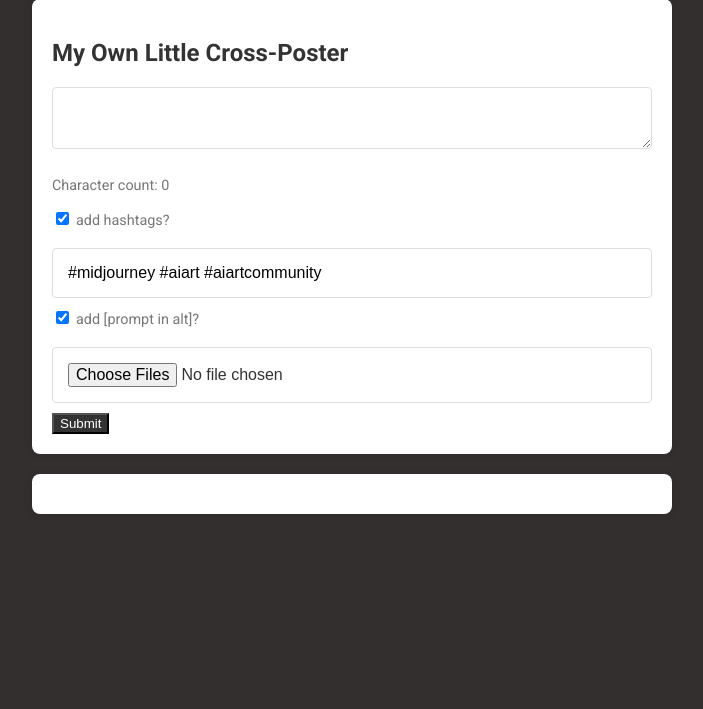
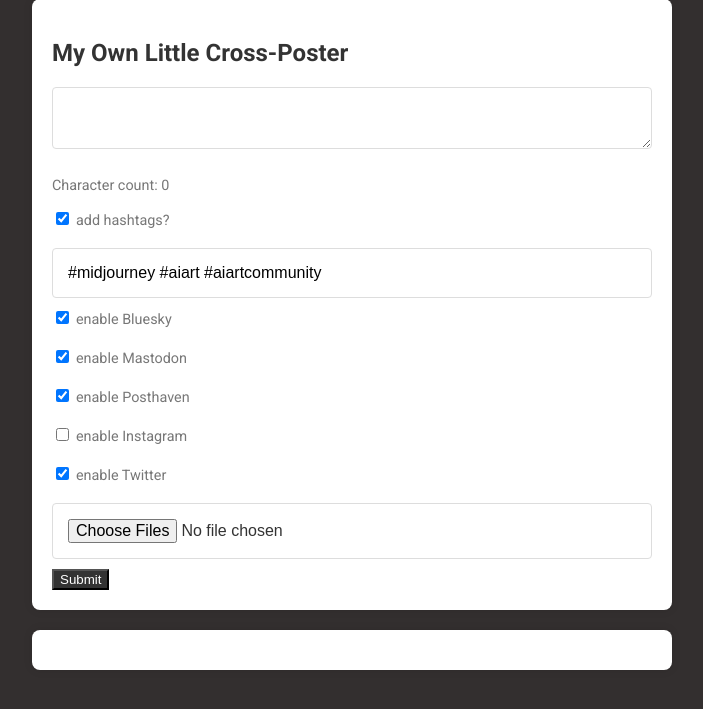
Before and after one commit to GanWeaving/social-cross-post, a Flask app: page / in a window 1280 px wide. Shown: the part 41-750 px from the top of the page, without its empty margins (288-991 px from the left). Run offline with Flask 3, Linux system fonts and the light colour scheme; the visitor is signed in with stand-in values (Sample User, id 1); parts of the project's set-up code (start-up, migrations or seed data) failed here and were passed over; some libraries are stand-ins or nearby versions.

Commit message:
updated the UI and fixed some bugs
I've added checkboxes to select which sites to post to, and more

```diff
--- a/app.py
+++ b/app.py
@@ -3,6 +3,7 @@
 import logging
 from PIL import Image
 from datetime import datetime
+import inspect
 from flask import Flask, render_template, request, redirect, url_for, flash, session
 from flask_session import Session  # if you're using flask-session
 
@@ -14,6 +15,12 @@
 import masto
 import twitter
 from config import Config, MYPASSWORD
+
+enable_twitter = False
+enable_instagram = True
+enable_posthaven = False
+enable_bluesky = False
+enable_mastodon = False
 
 # Get the filename of the current module
 logname = os.path.splitext(os.path.basename(__file__))[0]
@@ -61,10 +68,11 @@
 
     hashtag = request.form.get('hashtagCheckbox')  # get the value of hashtagCheckbox
     hashtag_text = request.form.get('txt_hashtags')  # get the value of txt_hashtags
-    alt_text_checkbox = request.form.get('altCheckbox')  # get the value of altCheckbox
-    logger.info("alt_text_checkbox: %s", alt_text_checkbox)  # log the value for debugging
 
-    if alt_text_checkbox:  # if checkbox is checked, add '[prompt in the alt]'
+    # Check if any images have been selected and if any of them have alt text
+    files = request.files.getlist('files')
+    alt_texts = [request.form.get('alt_text_' + str(i)) for i in range(len(files))]
+    if files and any(alt_texts):
         text += '\n\n[prompt in the alt]'
 
     if hashtag == 'on':  # if checkbox is checked, append hashtag_text
@@ -76,15 +84,16 @@
 
     files = request.files.getlist('files')
     logger.info('files: %s', files)
+    textOnly = False
 
     if files:  # this block will execute if any files have been uploaded
         new_names = [request.form.get('new_name_' + str(i)) for i in range(len(files))]
         logger.info('new names: %s', new_names)
 
-        # Rename files by appending the extension of the current filename
+        # Rename files by appending the extension of the current filename or keep the original filename
         for i, file in enumerate(files):
             filename, extension = os.path.splitext(file.filename)
-            new_name = new_names[i] + extension if new_names[i] and new_names[i] != '' else filename + extension
+            new_name = new_names[i] + extension if new_names[i] and new_names[i] != '' else filename
             file.filename = new_name
             logger.info('file.filename: %s', file.filename)
 
@@ -109,26 +118,10 @@
         # Process files and store resized images
         processed_files, processed_alt_texts = process_files(files, alt_texts)
         logger.debug('Files after processing: %s', ', '.join(filename for filename, _ in processed_files))
-
-        try:
-            twitter.upload_to_twitter(processed_files, alt_texts, text_mastodon)
-            #logger.debug('processed files: %s', processed_files)
-            #logger.debug('Posting to Twitter completed')
-        except Exception as e:
-            flash(f'Failed to post to Twitter. Error: {e}')
-
-        # Post carousel to Instagram
-        try:
-            logger.debug('Image locations: %s', image_locations)
-            instagram.postInstagramCarousel(image_locations, text)
-            logger.debug('Posting to Instagram completed')
-            #delete_images_from_static(processed_files)  # Delete the images from the static directory
-        except Exception as e:
-            flash(f'Failed to post to Instagram. Error: {e}')
-
     else:
         processed_files = []
-        alt_texts = []
+        processed_alt_texts = []
+        textOnly = True
 
     # Create the email subject
     timezone = pytz.timezone('Europe/Berlin')  # Replace 'Your_Timezone' with your desired timezone
@@ -140,22 +133,85 @@
     # Create the subject string
     subject = f'[{date_str}] {text_preview} ...'
 
+    # Update the enable variables based on checkbox values
+    enable_twitter = request.form.get('chkTW') == 'on'
+    enable_instagram = request.form.get('chkIG') == 'on'
+    enable_posthaven = request.form.get('chkPH') == 'on'
+    enable_bluesky = request.form.get('chkBS') == 'on'
+    enable_mastodon = request.form.get('chkMS') == 'on'
+
     # Process files and send email
     try:
-        logger.debug('Sending email: %s', ', '.join(filename for filename, _ in processed_files))
-        posthaven.send_email_with_attachments(subject, text, processed_files, alt_texts)
-        logger.debug('Sending email completed')
-        logger.debug('Posting to Mastodon: %s', ', '.join(filename for filename, _ in processed_files))
-        masto.post_to_mastodon(subject, text_mastodon, processed_files, alt_texts)
-        logger.debug('Posting to Mastodon completed')
-        logger.debug('Posting to Bluesky: %s', ', '.join(filename for filename, _ in processed_files))
-        bluesky.post_to_bluesky(text_mastodon, processed_files, alt_texts)
-        logger.debug('Posting to Bluesky completed')
-        flash('Email sent successfully! Content posted to Mastodon and Bluesky.')
+        success_messages = []
+        error_messages = []
+        if enable_twitter:
+            try:
+                if textOnly: processed_files = []
+                twitter.upload_to_twitter(processed_files, processed_alt_texts, text_mastodon)
+                logger.debug('Posting to Twitter completed')
+                success_messages.append('Twitter')
+            except Exception as e:
+                logger.error('Failed to post to Twitter. Error: %s', e)
+                error_messages.append('Twitter')
+
+        if enable_instagram:
+            try:
+                logger.debug('Image locations: %s', image_locations)
+                instagram.postInstagramCarousel(image_locations, text)
+                logger.debug('Posting to Instagram completed')
+                success_messages.append('Instagram')
+            except Exception as e:
+                logger.error('Failed to post to Instagram. Error: %s', e)
+                error_messages.append('Instagram')
+        if enable_posthaven:
+            try:
+                logger.debug('Sending email: %s', ', '.join(filename for filename, _ in processed_files))
+                posthaven.send_email_with_attachments(subject, text, processed_files, processed_alt_texts)
+                logger.debug('Sending email completed')
+                success_messages.append('Posthaven')
+            except Exception as e:
+                logger.error('Failed to send email. Error: %s', e)
+                error_messages.append('Posthaven')
+        if enable_mastodon:
+            try:
+                logger.debug('Posting to Mastodon: %s', ', '.join(filename for filename, _ in processed_files))
+                masto.post_to_mastodon(subject, text_mastodon, processed_files, processed_alt_texts)
+                logger.debug('Posting to Mastodon completed')
+                success_messages.append('Mastodon')
+            except Exception as e:
+                logger.error('Failed to post to Mastodon. Error: %s', e)
+                error_messages.append('Mastodon')
+        if enable_bluesky:
+            try:
+                logger.debug('Posting to Bluesky: %s', ', '.join(filename for filename, _ in processed_files))
+                bluesky.post_to_bluesky(text_mastodon, processed_files, processed_alt_texts)
+                logger.debug('Posting to Bluesky completed')
+                success_messages.append('Bluesky')
+            except Exception as e:
+                logger.error('Failed to post to Bluesky. Error: %s', e)
+                error_messages.append('Bluesky')
         helpers.delete_media_files_in_directory('.')
         helpers.delete_media_files_in_directory('temp')
+
+        success_message = ''
+        if success_messages:
+            success_message = f'Successfully posted to: {", ".join(success_messages)}.'
+
+        error_message = ''
+        if error_messages:
+            error_message = f'Failed to post to: {", ".join(error_messages)}. Error: {e}'
+
+        if success_message and error_message:
+            flash(f'{success_message} {error_message}')
+        elif success_message:
+            flash(success_message)
+        elif error_message:
+            flash(error_message)
     except Exception as e:
-        flash(f'Failed to send email or post to Mastodon or Bluesky. Error: {e}')
+        error_message = f'Failed to execute functions. Error: {e}'
+        line_number = inspect.currentframe().f_lineno
+        logger.error(f'{error_message} (Line: {line_number})')
+        flash(error_message)
 
     return redirect(url_for('index'))
 
@@ -193,6 +249,5 @@
 
     return processed_files, processed_alt_texts
 
-
 if __name__ == "__main__":
     app.run(host='0.0.0.0', port=5000, debug=True)
--- a/static/scripts.js
+++ b/static/scripts.js
@@ -52,15 +52,10 @@
     var textarea = document.getElementById('text');
     var hashtagField = document.getElementById('txt_hashtags');
     var hashtagCheckbox = document.getElementById('hashtagCheckbox');
-    var altCheckbox = document.getElementById('altCheckbox');
     var characterCount = textarea.value.length;
     if (hashtagCheckbox.checked) {
         characterCount += hashtagField.value.length;
     }
-    if (altCheckbox.checked) {
-        characterCount += altCheckbox.value.length;
-    }
-
     var counter = document.getElementById('characterCount');
     counter.textContent = characterCount;
 }
--- a/templates/index.html
+++ b/templates/index.html
@@ -19,8 +19,20 @@
             <label for="hashtagCheckbox">add hashtags?</label><br><br>
             <input type="text" id="txt_hashtags" name="txt_hashtags" value="#midjourney #aiart #aiartcommunity" oninput="updateCharacterCount()">
 
-            <input type="checkbox" id="altCheckbox" name="altCheckbox" value="[alt in the prompt]" checked onclick="updateCharacterCount()">
-            <label for="altCheckbox">add [prompt in alt]?</label><br><br>
+            <input type="checkbox" id="chkBS" name="chkBS" checked>
+            <label for="chkBS">enable Bluesky</label><br><br>
+
+            <input type="checkbox" id="chkMS" name="chkMS" checked>
+            <label for="chkMS">enable Mastodon</label><br><br>
+
+            <input type="checkbox" id="chkPH" name="chkPH" checked>
+            <label for="chkPH">enable Posthaven</label><br><br>
+
+            <input type="checkbox" id="chkIG" name="chkIG">
+            <label for="chkIG">enable Instagram</label><br><br>
+
+            <input type="checkbox" id="chkTW" name="chkTW" checked>
+            <label for="chkTW">enable Twitter</label><br><br>
 
             <input type="file" id="files" name="files" multiple accept="image/*" onchange="handleFiles(this.files)"><br>
             <div id="fileList"></div>
```
Also changed, not shown: twitter.py (+20 -14 lines), image.png (added), 1 other file.
